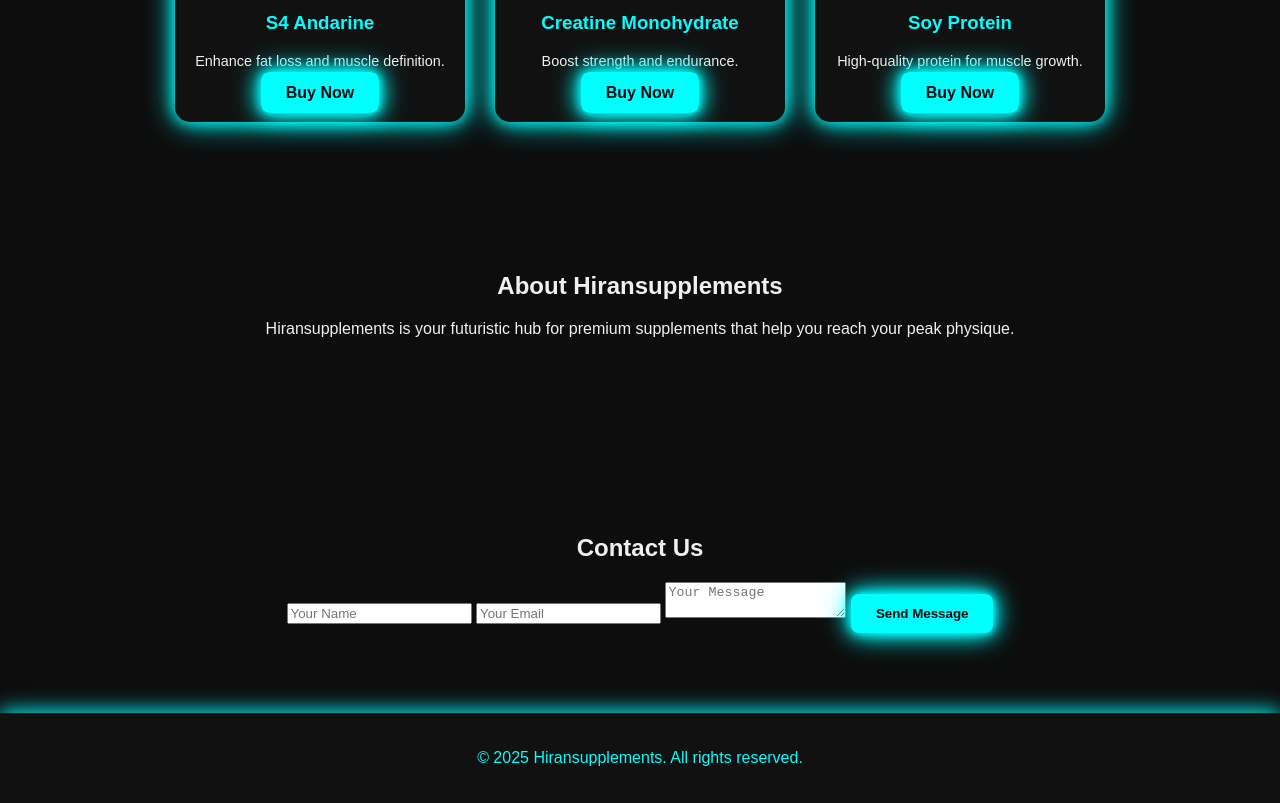
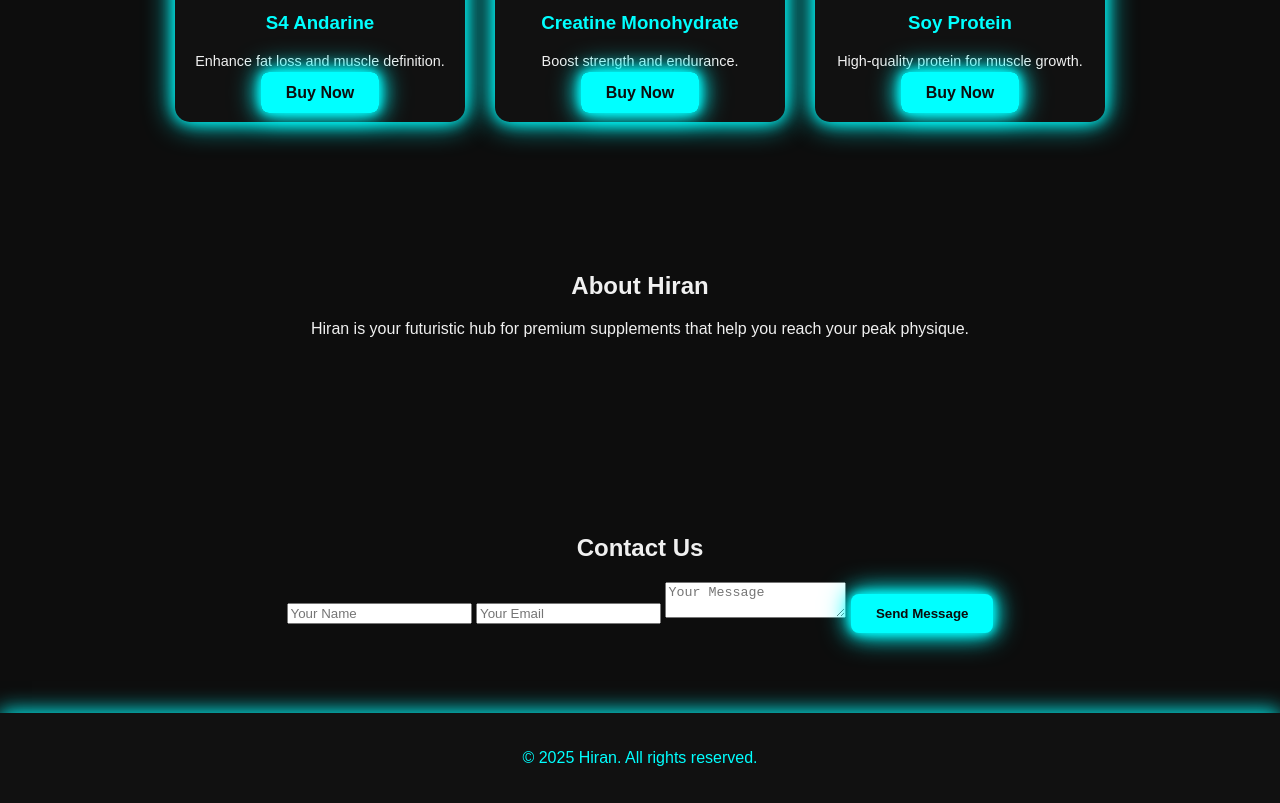
Before and after one commit to hirankotla123-cmd/hiransupplement, a plain HTML site: page index.html in a window 1280 px wide. Shown: the part 662-1465 px from the top of the page. Drawn offline with Linux system fonts and the light colour scheme.

Commit message:
Update brand name from Hiransupplements to Hiran

```diff
--- a/index.html
+++ b/index.html
@@ -3,14 +3,12 @@
 <head>
     <meta charset="UTF-8">
     <meta name="viewport" content="width=device-width, initial-scale=1.0">
-    <title>Hiransupplements - Premium Supplements</title>
-    <meta name="description" content="Hiransupplements offers premium SARMs, Creatine, and Protein to help you achieve peak performance.">
-    <meta name="keywords" content="SARMs, Creatine, Protein, Supplements, Fitness, Muscle Growth, Hiransupplements">
+    <title>Hiran - Supplements</title>
     <link rel="stylesheet" href="style.css">
 </head>
 <body>
     <header>
-        <div class="logo">HIRANSUPPLEMENTS</div>
+        <div class="logo">HIRAN</div>
         <nav>
             <ul>
                 <li><a href="#products">Products</a></li>
@@ -51,8 +49,8 @@
     </section>
 
     <section id="about" class="about">
-        <h2>About Hiransupplements</h2>
-        <p>Hiransupplements is your futuristic hub for premium supplements that help you reach your peak physique.</p>
+        <h2>About Hiran</h2>
+        <p>Hiran is your futuristic hub for premium supplements that help you reach your peak physique.</p>
     </section>
 
     <section id="contact" class="contact">
@@ -66,7 +64,7 @@
     </section>
 
     <footer>
-        <p>&copy; 2025 Hiransupplements. All rights reserved.</p>
+        <p>&copy; 2025 Hiran. All rights reserved.</p>
     </footer>
 
     <script src="script.js"></script>
```
